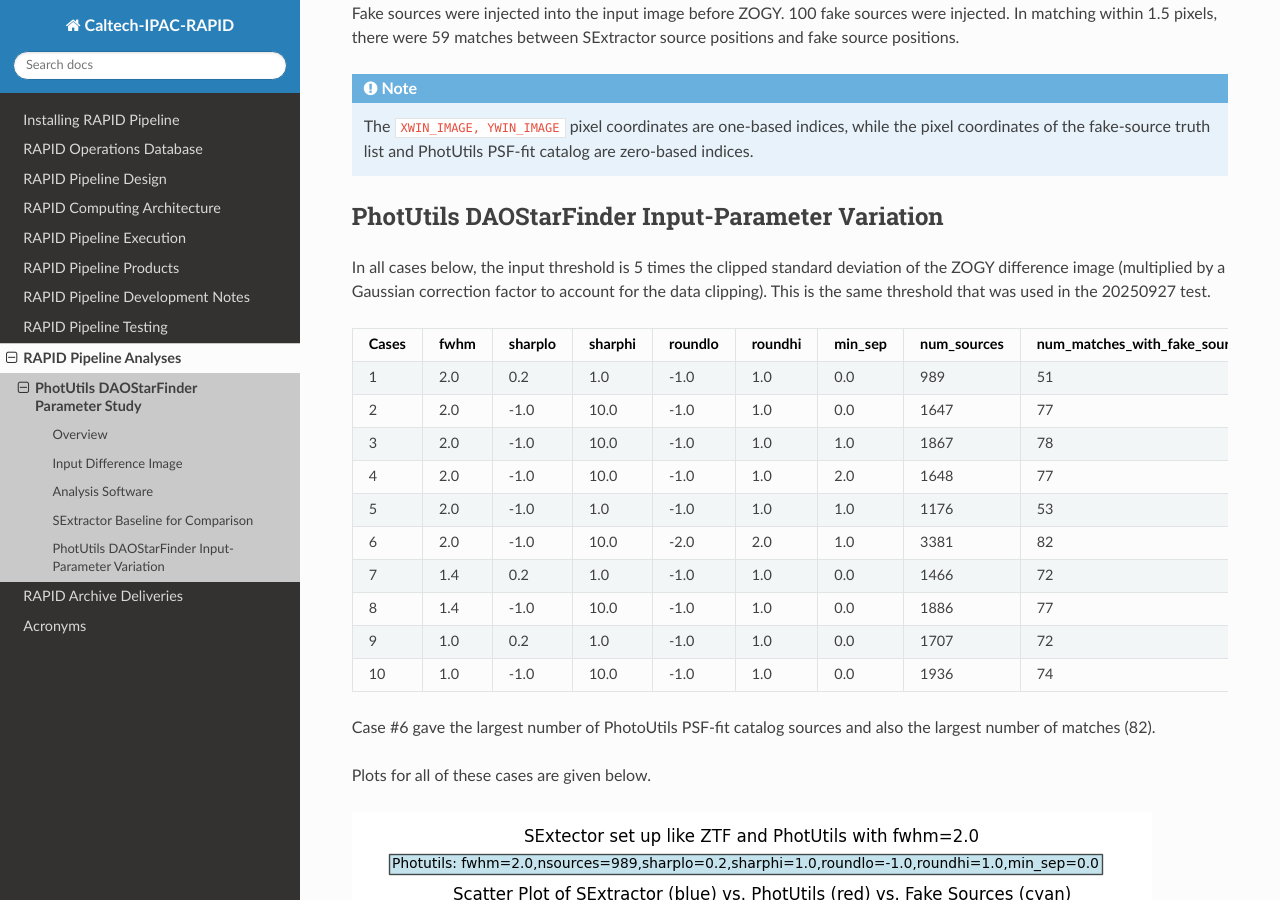
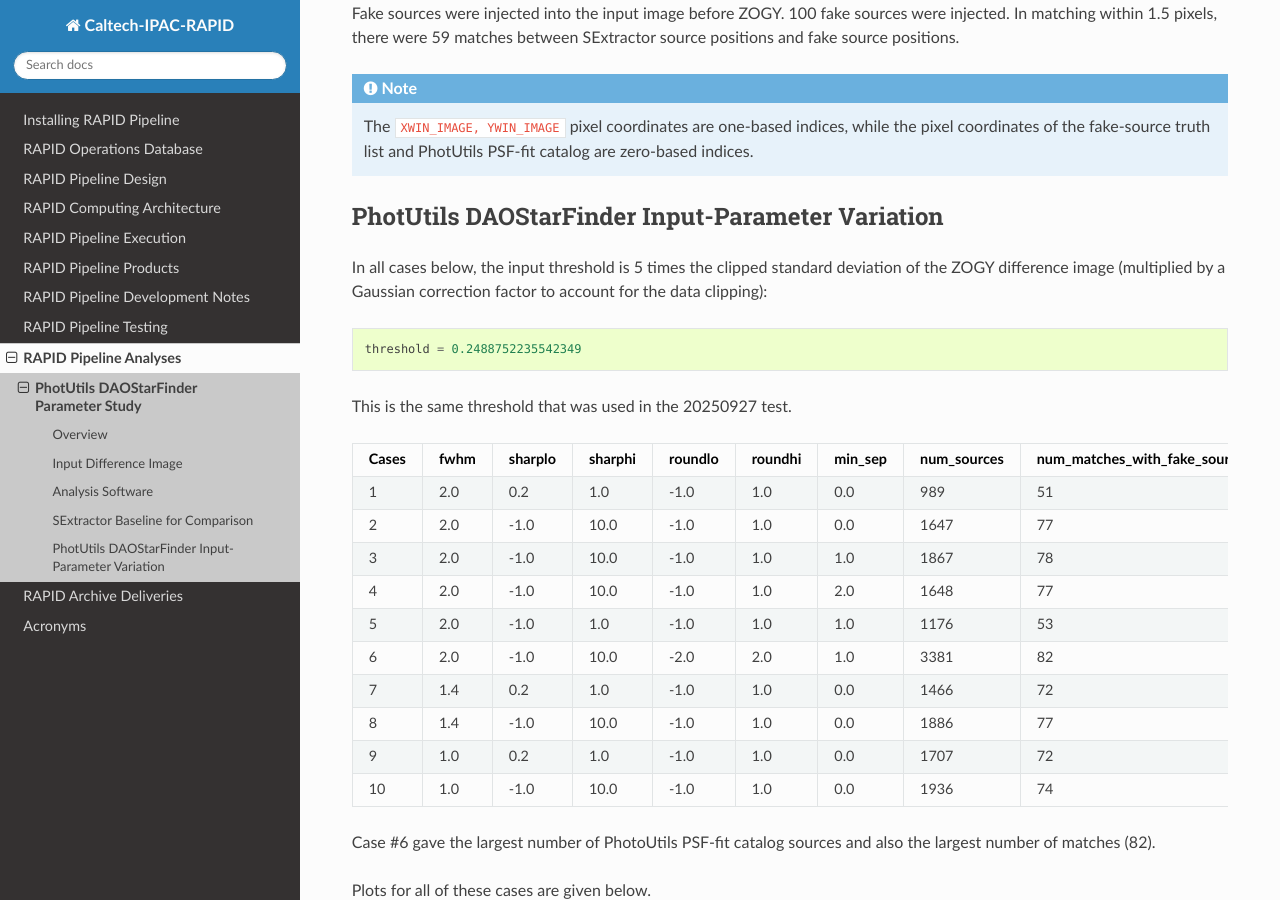
Before and after one commit to Caltech-IPAC/rapid, a Sphinx documentation site: the page built from docs/source/analyses/photutils_daostarfinder_parameters/photutils_daostarfinder_parameters.rst, in a window 1280 px wide and 900 px high, scrolled down 1168 px. Built offline with Sphinx 7.4.7 and the Read the Docs theme 3.1.0, drawn with Linux system fonts in a browser that asks for light colours; formulas are drawn with MathJax 3.

Commit message:
Added actual value of input threshold to PhotoUtils DAOStarFinder.

```diff
--- a/docs/source/analyses/photutils_daostarfinder_parameters/photutils_daostarfinder_parameters.rst
+++ b/docs/source/analyses/photutils_daostarfinder_parameters/photutils_daostarfinder_parameters.rst
@@ -68,7 +68,10 @@ PhotUtils DAOStarFinder Input-Parameter Variation
 ************************************
 
 In all cases below, the input threshold is 5 times the clipped standard deviation
-of the ZOGY difference image (multiplied by a Gaussian correction factor to account for the data clipping).
+of the ZOGY difference image (multiplied by a Gaussian correction factor to account for the data clipping)::
+
+    threshold = 0.2488752235542349
+
 This is the same threshold that was used in the 20250927 test.
 
 ===== ==== ======= ======= ======= ======= ======= =========== =============================
```
